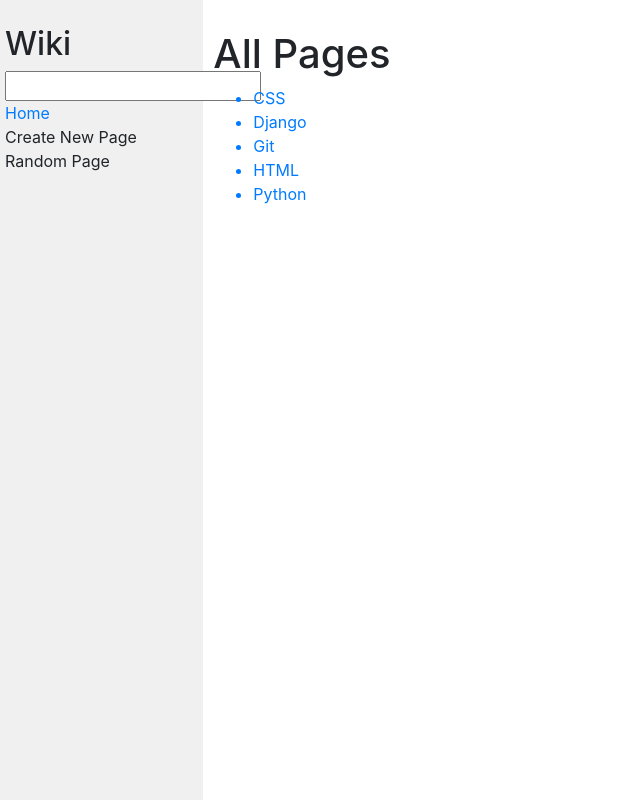
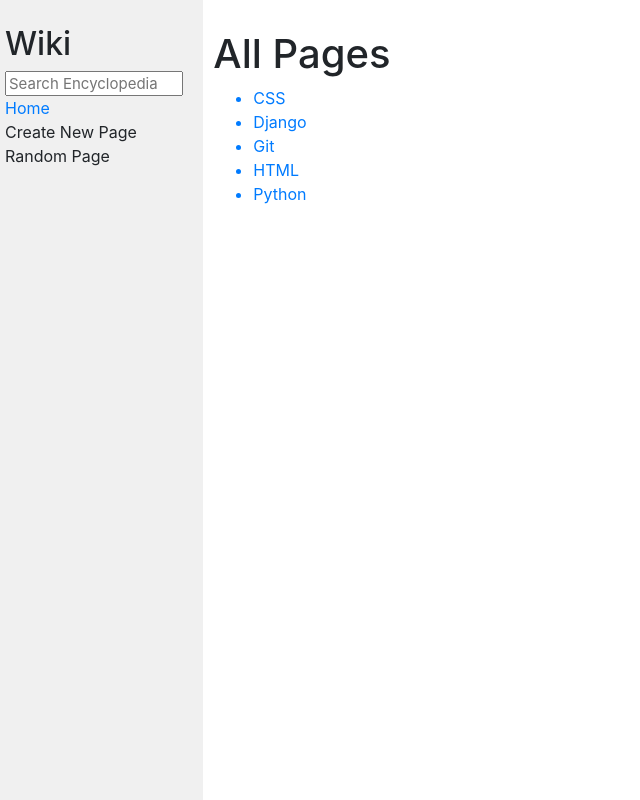
Before and after one commit to cidann/Wiki, a Django app: page / in a window 1280 px wide. Shown: the whole page, without its empty margins (0-640 px from the left). Run offline with Django 3.2, Linux system fonts and the light colour scheme; some libraries are stand-ins or nearby versions.

Commit message:
gave related search result links if the input entry does not exist

```diff
--- a/encyclopedia/templates/encyclopedia/layout.html
+++ b/encyclopedia/templates/encyclopedia/layout.html
@@ -12,9 +12,9 @@
         <div class="row">
             <div class="sidebar col-lg-2 col-md-3">
                 <h2>Wiki</h2>
-                <form action="{%url "index"%}"method="post">
+                <form action="{%url "index"%}" method="post">
                     {%csrf_token%}
-                    {{form}}
+                    <input class="search" type="text" name="q" placeholder="Search Encyclopedia">
                 </form>
                 <div>
                     <a href="{% url 'index' %}">Home</a>
--- a/encyclopedia/views.py
+++ b/encyclopedia/views.py
@@ -9,15 +9,17 @@
 
 def index(request):
     if request.method=="POST":
-        form=SearchForm(request.POST)
-        if form.is_valid():
-            search=form.cleaned_data["search"]
-            return HttpResponseRedirect(search)
+        search=request.POST["q"]
+        return HttpResponseRedirect(search)
     return render(request, "encyclopedia/index.html", {
         "entries": util.list_entries(),"form":SearchForm()
     })
 
 def entries(request, entry):
     if entry not in util.list_entries():
-        return HttpResponse("Entry not found")
-    return render(request, "encyclopedia/entries.html",{"entry":entry,"content":util.get_entry(entry),"form":SearchForm()})
+        search=[]
+        for i in util.list_entries():
+            if entry.casefold() in i.casefold():
+                search.append(i)
+        return render(request, "encyclopedia/searchresult.html",{"entry":entry,"search":search})
+    return render(request, "encyclopedia/entries.html",{"entry":entry,"content":util.get_entry(entry)})
```
